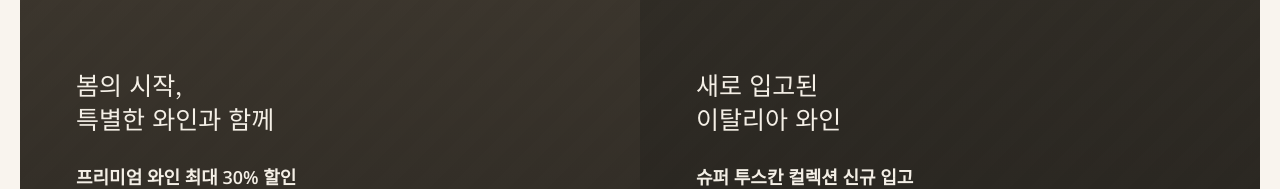
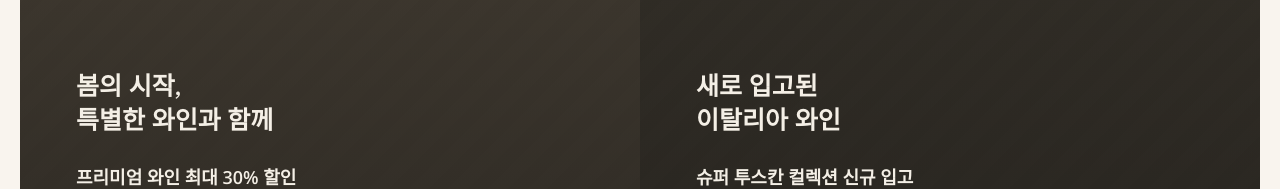
Before and after one commit to sbglobal026-boop/wineorder-next, a Next.js app: page / in a window 1280 px wide. Shown: the part 459-648 px from the top of the page. Built offline with nearby package versions, Linux system fonts and the light colour scheme; no server answers; the database is empty.

Commit message:
Hero 섹션 제목 bold 처리

```diff
--- a/src/components/home/Hero.tsx
+++ b/src/components/home/Hero.tsx
@@ -81,7 +81,7 @@ export default function Hero() {
                     )}
 
                     <div className="relative">
-                      <p className="max-w-md text-[22px] md:text-[25px] leading-snug font-normal whitespace-pre-line mb-6 font-[family-name:var(--font-libre-baskerville)]">
+                      <p className="max-w-md text-[22px] md:text-[25px] leading-snug font-bold whitespace-pre-line mb-6 font-[family-name:var(--font-libre-baskerville)]">
                         {slide.title}
                       </p>
                       <span className="text-lg font-semibold font-[family-name:var(--font-open-sans)]">{slide.subtitle}</span>
```
